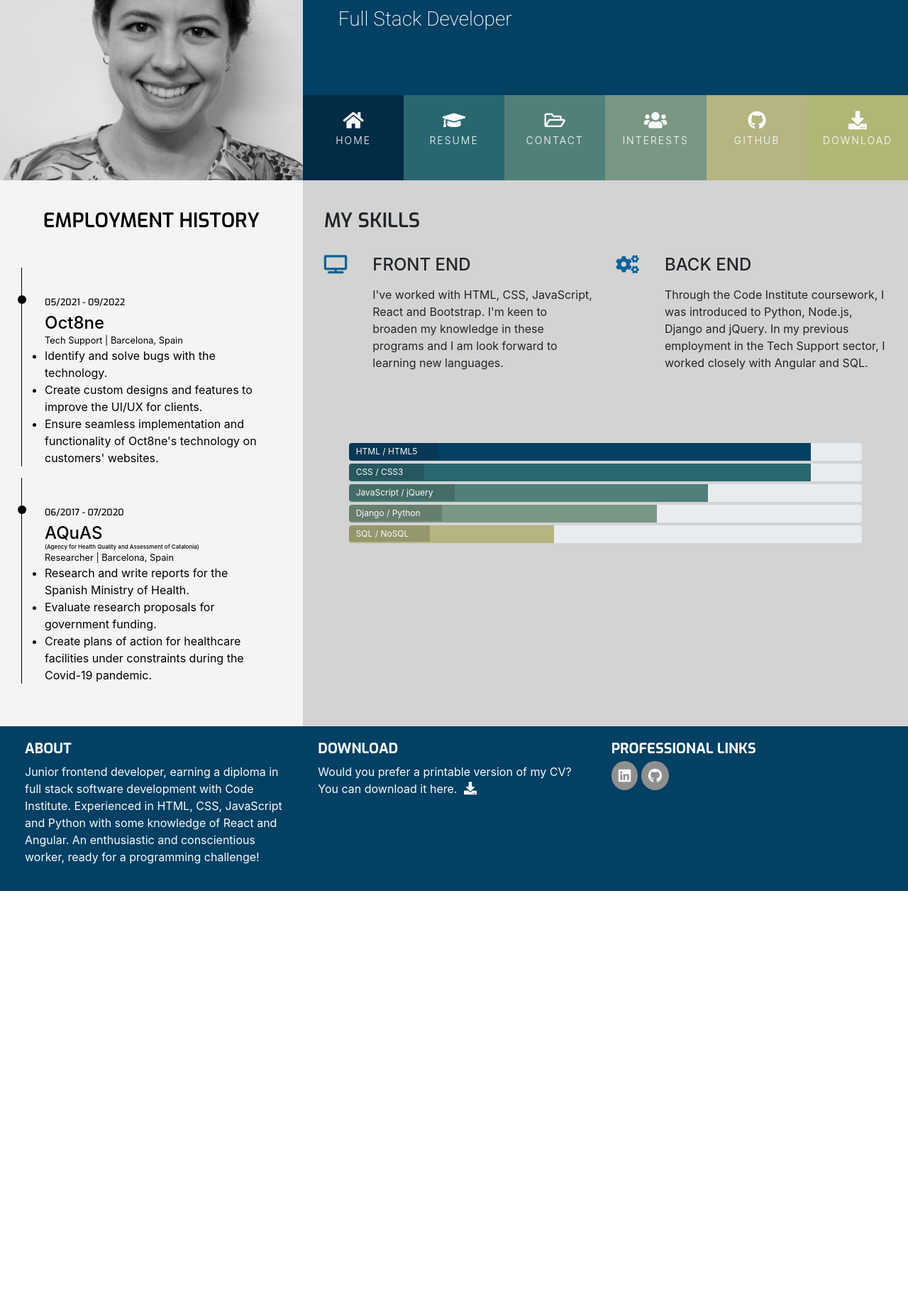
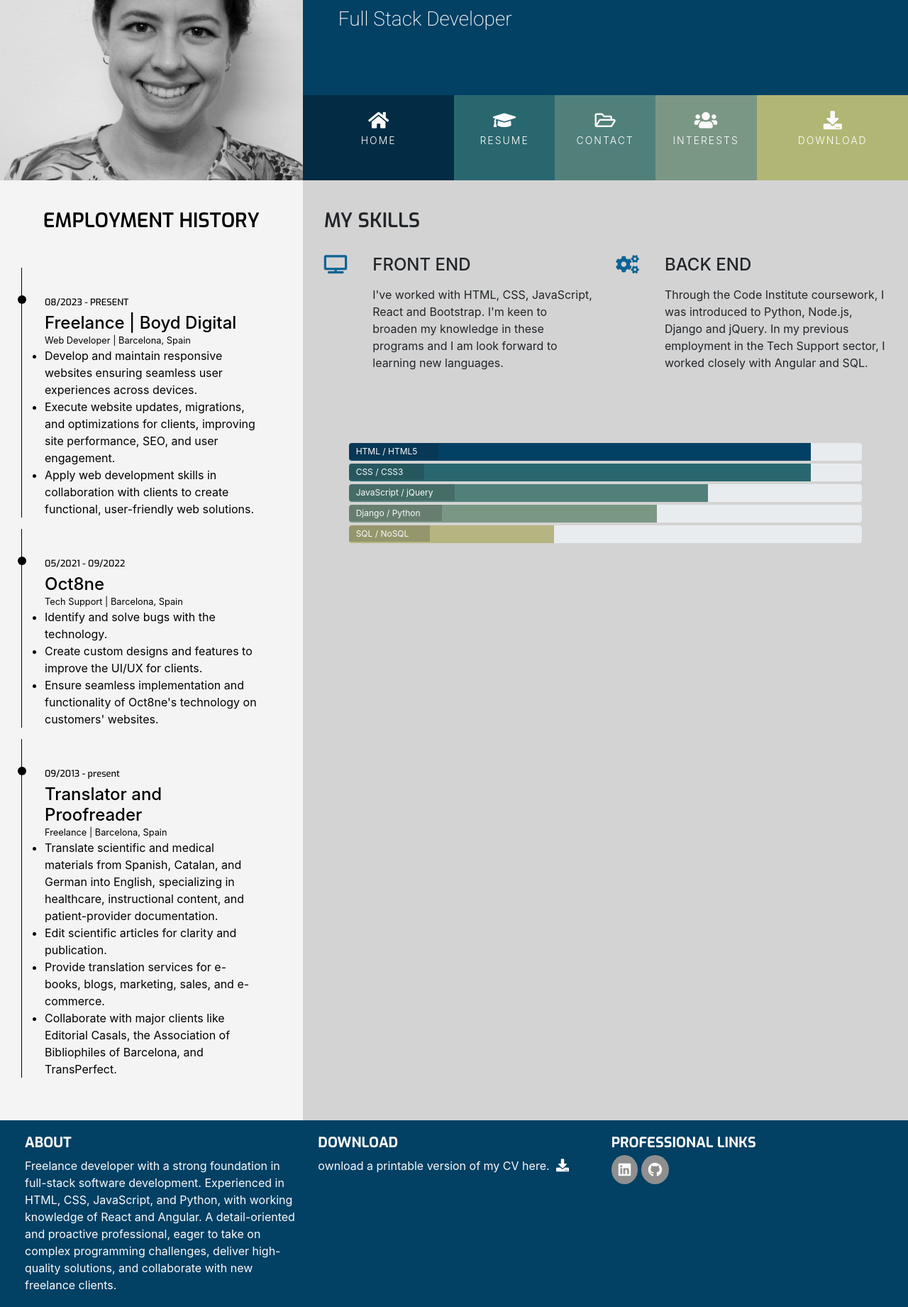
Before and after one commit to Kaylaesmith1/resume-kes, a website: page resume.html in a window 1280 px wide. Shown: the part 120-1961 px from the top of the page at 71% size. Before the commit the page ends 1375 px from the top, so only its background shows below. Drawn offline with nearby package versions, Linux system fonts and the light colour scheme.

Commit message:
update footer text on all pages

```diff
--- a/resume.html
+++ b/resume.html
@@ -18,6 +18,7 @@
     <title>Kayla's Resume</title>
     <!-- Import icon next to title favicon -->
 </head>
+
 <body>
     <header>
         <!-- Add 'no-gutters' to take away auto spacing for rows in Bootstrap -->
@@ -35,7 +36,7 @@
                 <div class="row no-gutters">
                     <div class="col">
                         <ul id="nav" class="list-inline menucontainer">
-                            <li class="col-xs-6 col-sm-2 ui-menu-color-home list-inline-item menu-item">
+                            <li class="col-xs-6 col-sm-3 ui-menu-color-home list-inline-item menu-item">
                                 <a href="index.html" class="hvr-sweep-to-bottom"><i class="fas fa-home"
                                         aria-hidden="true"></i><span>Home</span></a>
                             </li>
@@ -51,11 +52,11 @@
                                 <a href="interests.html" class="hvr-sweep-to-bottom"><i class="fa fa-users"
                                         aria-hidden="true"></i><span>Interests</span></a>
                             </li>
-                            <li class="col-xs-6 col-sm-2 ui-menu-color-github list-inline-item menu-item">
+                            <!-- <li class="col-xs-6 col-sm-2 ui-menu-color-github list-inline-item menu-item">
                                 <a href="github.html" class="hvr-sweep-to-bottom"><i class="fab fa-github"
                                         aria-hidden="true"></i><span>GitHub</span></a>
-                            </li>
-                            <li class="col-xs-6 col-sm-2 ui-menu-color-download list-inline-item menu-item">
+                            </li> -->
+                            <li class="col-xs-6 col-sm-3 ui-menu-color-download list-inline-item menu-item">
                                 <a href="assets/cv/cv_fullstack.pdf" target="_blank" class="hvr-sweep-to-bottom"><i
                                         class="fas fa-download" aria-hidden="true"></i><span>Download</span></a>
                             </li>
@@ -76,6 +77,19 @@
                     </div>
                 </div>
                 <div class="history-items">
+                    <div class="timeline-item" data-dates="08/2023 - PRESENT">
+                        <h4>Freelance | Boyd Digital</h4>
+                        <p class="location">Web Developer | Barcelona, Spain</p>
+                        <ul class="tasks">
+                            <li>Develop and maintain responsive websites ensuring seamless user experiences across
+                                devices.</li>
+                            <li>Execute website updates, migrations, and optimizations for clients, improving site
+                                performance, SEO, and user engagement.</li>
+                            <li>Apply web development skills in collaboration with clients to create functional,
+                                user-friendly web solutions.</li>
+                        </ul>
+
+                    </div>
                     <!-- <div class="timeline-item" data-dates="09/2013 - present">
                     <h4>Translator and Proofreader</h4>
                     <p class="location"> Freelance | Barcelona, Spain</p>
@@ -96,7 +110,21 @@
                         </ul>
 
                     </div>
-                    <div class="timeline-item" data-dates="06/2017 - 07/2020">
+                    <div class="timeline-item" data-dates="09/2013 - present">
+                        <h4>Translator and Proofreader</h4>
+                        <p class="location"> Freelance | Barcelona, Spain</p>
+                        <ul class="tasks">
+                            <li>Translate scientific and medical materials from Spanish, Catalan, and German into
+                                English, specializing in healthcare, instructional content, and patient-provider
+                                documentation.</li>
+                            <li>Edit scientific articles for clarity and publication.</li>
+                            <li>Provide translation services for e-books, blogs, marketing, sales, and e-commerce.</li>
+                            <li>Collaborate with major clients like Editorial Casals, the Association of Bibliophiles of
+                                Barcelona, and TransPerfect.</li>
+                        </ul>
+
+                        </div>
+                    <!-- <div class="timeline-item" data-dates="06/2017 - 07/2020">
                         <h4>AQuAS
                             <p class="aquas">(Agency for Health Quality and Assessment of Catalonia)</p>
                         </h4>
@@ -108,7 +136,7 @@
                                 pandemic.</li>
                         </ul>
                         </p>
-                    </div>
+                    </div> -->
                 </div>
             </div>
             <div class="col-md-8 .bg-color-three-reasons section-column">
@@ -199,15 +227,16 @@
             <div class="col-sm-4">
                 <h5 class="uppercase general-sub">About</h5>
                 <p class="inline-block">
-                    Junior frontend developer, earning a diploma in full stack software development with Code Institute.
-                    Experienced in HTML, CSS, JavaScript and Python with some knowledge of React and Angular. An
-                    enthusiastic and conscientious worker, ready for a programming challenge!
+                    Freelance developer with a strong foundation in full-stack software development. Experienced in
+                    HTML, CSS, JavaScript, and Python, with working knowledge of React and Angular. A detail-oriented
+                    and proactive professional, eager to take on complex programming challenges, deliver high-quality
+                    solutions, and collaborate with new freelance clients.
                 </p>
             </div>
             <div class="col-sm-4">
                 <h5 class="uppercase general-sub">Download</h5>
                 <p class="inline-block">
-                    Would you prefer a printable version of my CV? You can download it here.
+                    ownload a printable version of my CV here.
                     <a href="assets/cv/cv_fullstack.pdf" target=_blank class="cv-pdf">
                         <i class="fa fa-download" aria-hidden="true"></i>
                         <span class="sr-only">Download link.</span>
```
Also changed, not shown: contact.html (+9 -8 lines), index.html (+18 -15 lines), interests.html (+9 -8 lines).
